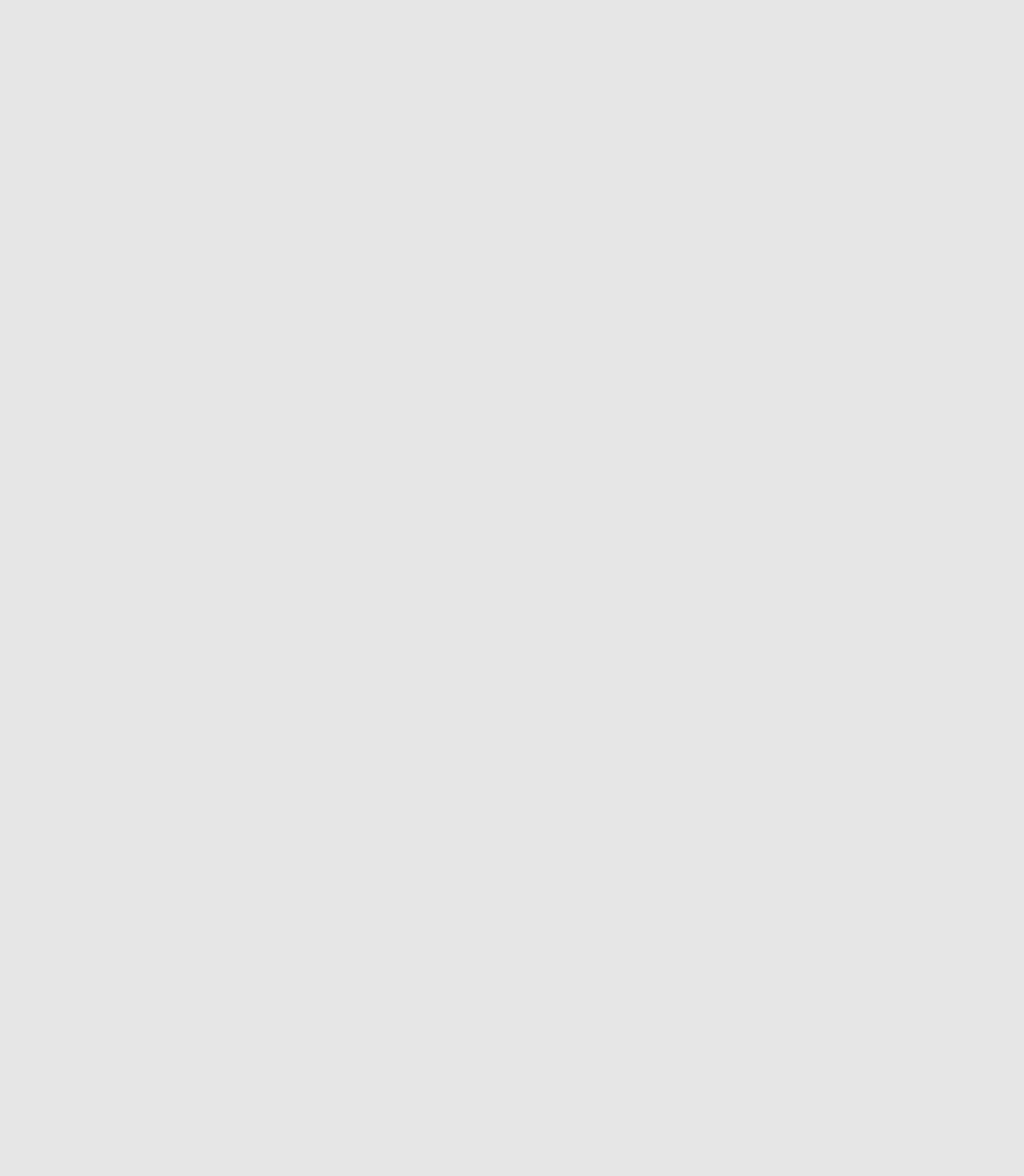
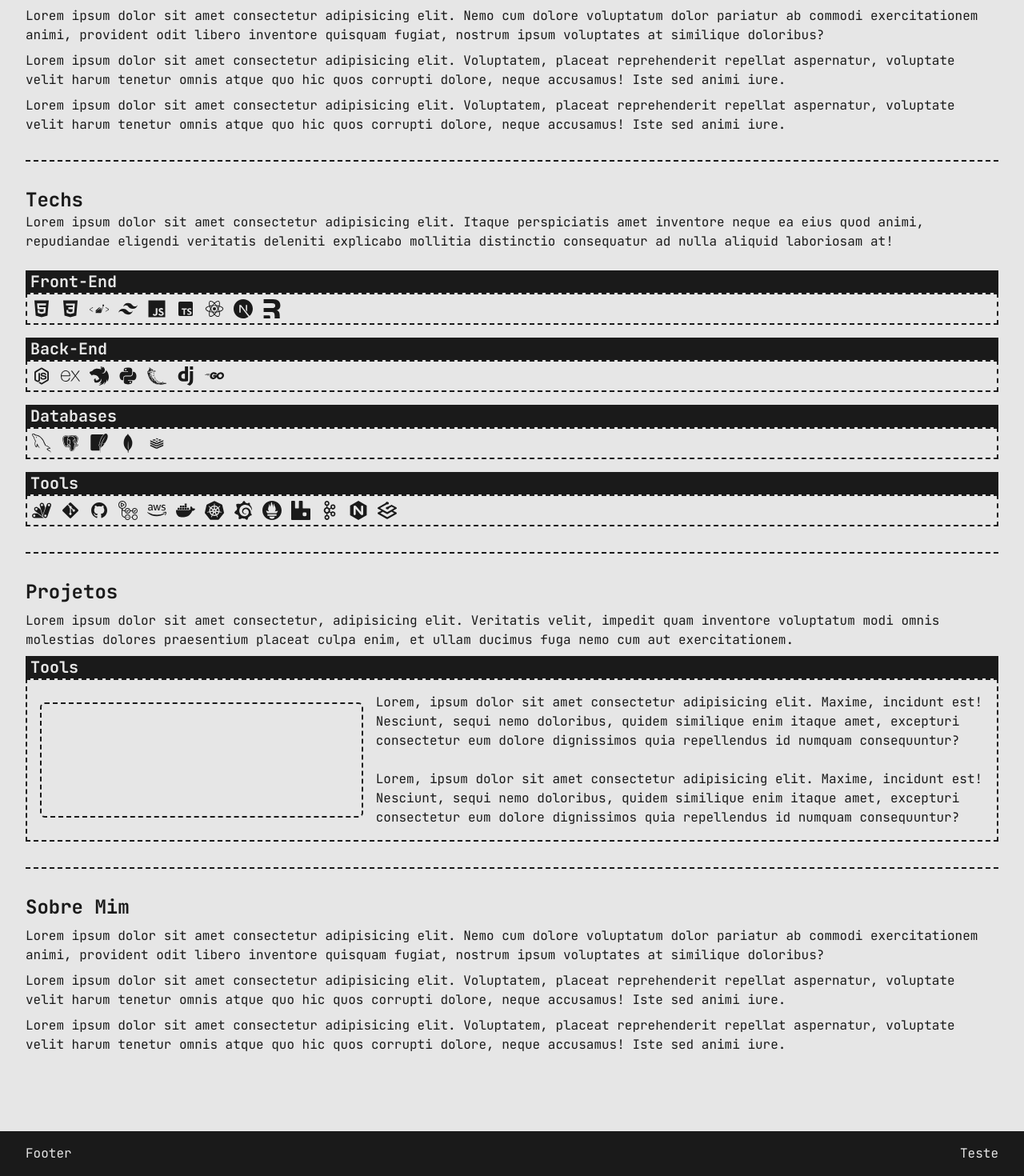
Before and after one commit to kenaioz/portfolio, a Next.js app: page / in a window 1280 px wide. Shown: the part 450-1920 px from the top of the page at 80% size. Before the commit the page ends 800 px from the top, so only its background shows below. Built offline with nearby package versions, Linux system fonts and the light colour scheme.

Commit message:
app frame

```diff
--- a/src/app/layout.tsx
+++ b/src/app/layout.tsx
@@ -36,11 +36,16 @@ export default function RootLayout({
           disableTransitionOnChange
         >
           <header className="flex h-16 items-center justify-between px-8 py-4">
-            <h1 className="text-2xl">Kenaioz Portfolio</h1>
+            <h1 className="text-2xl">Kenaioz | Silvio Cesar</h1>
             <ThemeSwitcher />
           </header>
 
           <main className="p-8">{children}</main>
+
+          <footer className="bg-foreground text-background flex items-center justify-between px-8 py-4">
+            <p>Footer</p>
+            <p>Teste</p>
+          </footer>
         </ThemeProvider>
       </body>
     </html>
--- a/src/app/page.tsx
+++ b/src/app/page.tsx
@@ -1,7 +1,175 @@
+import { techs } from "@/infos/techs";
+
+import {
+  Tooltip,
+  TooltipTrigger,
+  TooltipContent,
+} from "@/components/ui/Tooltip";
+
 export default function Home() {
   return (
-    <div className="flex flex-col items-center justify-items-center gap-y-4">
-      <h1>Teste</h1>
+    <div className="flex flex-col">
+      <div className="flex flex-wrap items-center gap-8 border-b-2 border-dashed pb-16">
+        <div className="border-foreground h-48 w-48 rounded-full border-2 border-dashed"></div>
+        <div>
+          <h1 className="text-4xl font-bold">Silvio Cesar</h1>
+          <p className="text-midground">FullStack Developer</p>
+        </div>
+      </div>
+
+      <div className="flex flex-col gap-2 border-b-2 border-dashed py-8">
+        <h2 className="text-2xl font-bold">Sobre Mim</h2>
+        <p className="text-pretty">
+          Lorem ipsum dolor sit amet consectetur adipisicing elit. Nemo cum
+          dolore voluptatum dolor pariatur ab commodi exercitationem animi,
+          provident odit libero inventore quisquam fugiat, nostrum ipsum
+          voluptates at similique doloribus?
+        </p>
+        <p className="text-pretty">
+          Lorem ipsum dolor sit amet consectetur adipisicing elit. Voluptatem,
+          placeat reprehenderit repellat aspernatur, voluptate velit harum
+          tenetur omnis atque quo hic quos corrupti dolore, neque accusamus!
+          Iste sed animi iure.
+        </p>
+        <p className="text-pretty">
+          Lorem ipsum dolor sit amet consectetur adipisicing elit. Voluptatem,
+          placeat reprehenderit repellat aspernatur, voluptate velit harum
+          tenetur omnis atque quo hic quos corrupti dolore, neque accusamus!
+          Iste sed animi iure.
+        </p>
+      </div>
+
+      <div className="border-b-2 border-dashed py-8">
+        <h2 className="text-2xl font-bold">Techs</h2>
+        <p>
+          Lorem ipsum dolor sit amet consectetur adipisicing elit. Itaque
+          perspiciatis amet inventore neque ea eius quod animi, repudiandae
+          eligendi veritatis deleniti explicabo mollitia distinctio consequatur
+          ad nulla aliquid laboriosam at!
+        </p>
+        <br />
+        <div className="flex flex-col gap-4">
+          <div>
+            <h3 className="bg-foreground text-background px-1.5 text-xl font-bold">
+              Front-End
+            </h3>
+            <div className="flex flex-wrap border-2 border-dashed">
+              {techs.frontend.map((tech, index) => (
+                <Tooltip key={index}>
+                  <TooltipTrigger>
+                    {tech.name && <tech.icon size={24} />}
+                  </TooltipTrigger>
+                  <TooltipContent>{tech.name}</TooltipContent>
+                </Tooltip>
+              ))}
+            </div>
+          </div>
+
+          <div>
+            <h3 className="bg-foreground text-background px-1.5 text-xl font-bold">
+              Back-End
+            </h3>
+            <div className="flex flex-wrap border-2 border-dashed">
+              {techs.backend.map((tech, index) => (
+                <Tooltip key={index}>
+                  <TooltipTrigger>
+                    {tech.name && <tech.icon size={24} />}
+                  </TooltipTrigger>
+                  <TooltipContent>{tech.name}</TooltipContent>
+                </Tooltip>
+              ))}
+            </div>
+          </div>
+
+          <div>
+            <h3 className="bg-foreground text-background px-1.5 text-xl font-bold">
+              Databases
+            </h3>
+            <div className="flex flex-wrap border-2 border-dashed">
+              {techs.database.map((tech, index) => (
+                <Tooltip key={index}>
+                  <TooltipTrigger>
+                    {tech.name && <tech.icon size={24} />}
+                  </TooltipTrigger>
+                  <TooltipContent>{tech.name}</TooltipContent>
+                </Tooltip>
+              ))}
+            </div>
+          </div>
+
+          <div>
+            <h3 className="bg-foreground text-background px-1.5 text-xl font-bold">
+              Tools
+            </h3>
+            <div className="flex flex-wrap border-2 border-dashed">
+              {techs.tools.map((tech, index) => (
+                <Tooltip key={index}>
+                  <TooltipTrigger>
+                    {tech.name && <tech.icon size={24} />}
+                  </TooltipTrigger>
+                  <TooltipContent>{tech.name}</TooltipContent>
+                </Tooltip>
+              ))}
+            </div>
+          </div>
+        </div>
+      </div>
+
+      <div className="flex flex-col gap-2 border-b-2 border-dashed py-8">
+        <h2 className="text-2xl font-bold">Projetos</h2>
+        <p>
+          Lorem ipsum dolor sit amet consectetur, adipisicing elit. Veritatis
+          velit, impedit quam inventore voluptatum modi omnis molestias dolores
+          praesentium placeat culpa enim, et ullam ducimus fuga nemo cum aut
+          exercitationem.
+        </p>
+
+        <div>
+          <h3 className="bg-foreground text-background px-1.5 text-xl font-bold">
+            Tools
+          </h3>
+          <div className="flex items-center gap-4 border-2 border-dashed p-4">
+            <div className="border-foreground h-36 w-full rounded-md border-2 border-dashed"></div>
+            <div>
+              <p>
+                Lorem, ipsum dolor sit amet consectetur adipisicing elit.
+                Maxime, incidunt est! Nesciunt, sequi nemo doloribus, quidem
+                similique enim itaque amet, excepturi consectetur eum dolore
+                dignissimos quia repellendus id numquam consequuntur?
+              </p>
+              <br />
+              <p>
+                Lorem, ipsum dolor sit amet consectetur adipisicing elit.
+                Maxime, incidunt est! Nesciunt, sequi nemo doloribus, quidem
+                similique enim itaque amet, excepturi consectetur eum dolore
+                dignissimos quia repellendus id numquam consequuntur?
+              </p>
+            </div>
+          </div>
+        </div>
+      </div>
+
+      <div className="flex flex-col gap-2 py-8">
+        <h2 className="text-2xl font-bold">Sobre Mim</h2>
+        <p className="text-pretty">
+          Lorem ipsum dolor sit amet consectetur adipisicing elit. Nemo cum
+          dolore voluptatum dolor pariatur ab commodi exercitationem animi,
+          provident odit libero inventore quisquam fugiat, nostrum ipsum
+          voluptates at similique doloribus?
+        </p>
+        <p className="text-pretty">
+          Lorem ipsum dolor sit amet consectetur adipisicing elit. Voluptatem,
+          placeat reprehenderit repellat aspernatur, voluptate velit harum
+          tenetur omnis atque quo hic quos corrupti dolore, neque accusamus!
+          Iste sed animi iure.
+        </p>
+        <p className="text-pretty">
+          Lorem ipsum dolor sit amet consectetur adipisicing elit. Voluptatem,
+          placeat reprehenderit repellat aspernatur, voluptate velit harum
+          tenetur omnis atque quo hic quos corrupti dolore, neque accusamus!
+          Iste sed animi iure.
+        </p>
+      </div>
     </div>
   );
 }
```
